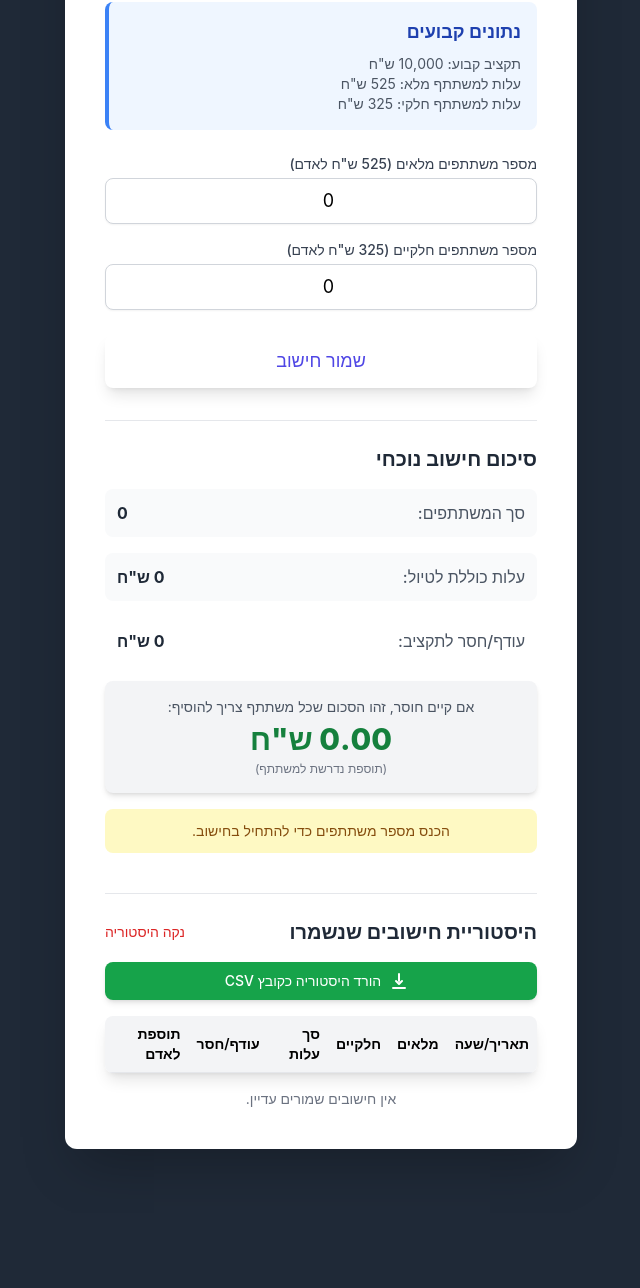
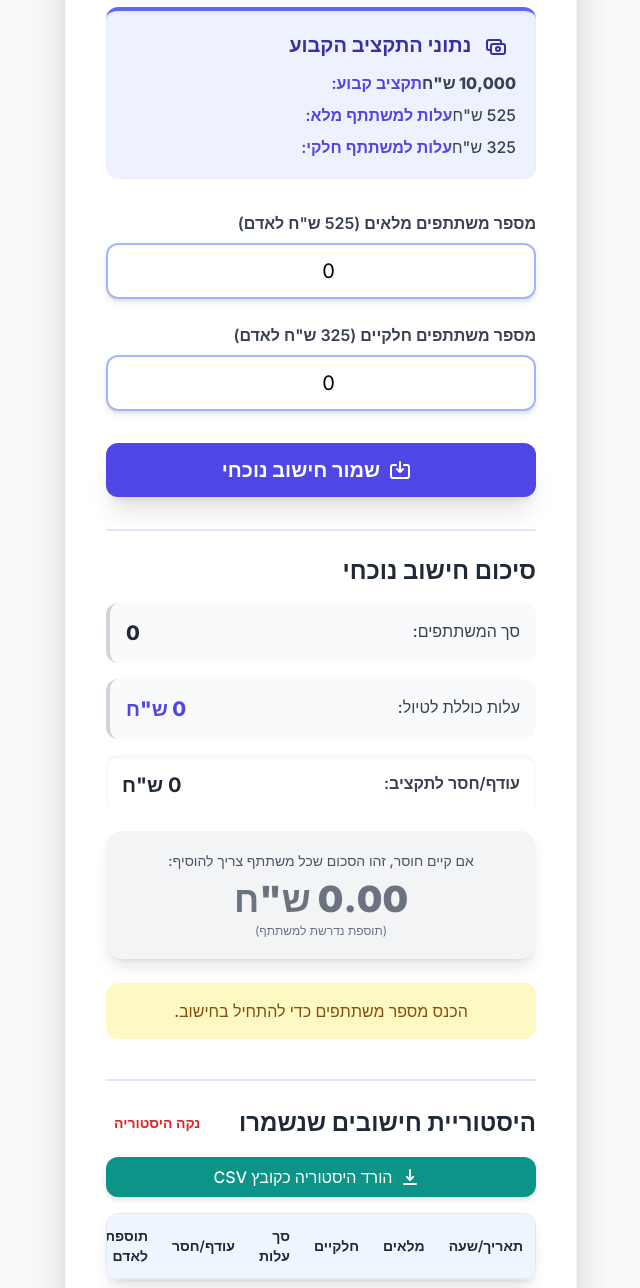
Before and after one commit to MRoth-79/Men-s_travel_calculator, a plain HTML site: page index.html in a window 1280 px wide. Shown: the part 162-1450 px from the top of the page, without its empty margins (319-959 px from the left). Before the commit the page ends 1375 px from the top, so only its background shows below. Drawn offline with nearby package versions, Linux system fonts and the light colour scheme.

Commit message:
Update index.html

```diff
--- a/index.html
+++ b/index.html
@@ -8,107 +8,118 @@
     <script src="https://cdn.tailwindcss.com"></script>
     <!-- הגדרת פונט Inter -->
     <style>
+        @import url('https://fonts.googleapis.com/css2?family=Inter:wght@100..900&display=swap');
         body {
             font-family: 'Inter', sans-serif;
-            background-color: #1f2937; /* Dark background */
-        }
-        .card {
-            background-color: #ffffff;
         }
         /* סגנון עבור הטבלה */
         .history-table th, .history-table td {
-            padding: 0.5rem;
+            padding: 0.75rem;
             text-align: right;
             border-bottom: 1px solid #e5e7eb;
         }
         .history-table th {
-            background-color: #f3f4f6;
+            background-color: #eff6ff; /* כחול בהיר מאוד לכותרות */
             font-weight: 600;
+            color: #1f2937;
         }
         .history-table tr:last-child td {
             border-bottom: none;
         }
     </style>
 </head>
-<body class="p-4 md:p-8 min-h-screen flex items-start justify-center">
+<body class="p-4 md:p-8 min-h-screen flex items-center justify-center bg-gray-50">
 
-    <div class="w-full max-w-lg card p-6 md:p-10 rounded-xl shadow-2xl my-8">
-        <h1 class="text-3xl font-bold mb-6 text-center text-gray-800">מחשבון מימון לטיול גברים</h1>
+    <div class="w-full max-w-lg bg-white p-6 md:p-10 rounded-3xl shadow-2xl my-8 transform transition duration-500 hover:shadow-3xl border border-gray-100">
+        <h1 class="text-4xl font-extrabold mb-6 text-center text-indigo-700">
+            מחשבון מימון לטיול גברים
+        </h1>
 
-        <!-- הגדרות קבועות מוצגות -->
-        <div class="mb-6 bg-blue-50 p-4 rounded-lg border-l-4 border-blue-500">
-            <h2 class="text-lg font-semibold text-blue-800 mb-2">נתונים קבועים</h2>
-            <p class="text-sm text-gray-600">
-                <span class="font-medium">תקציב קבוע:</span> 10,000 ש"ח
-            </p>
-            <p class="text-sm text-gray-600">
-                <span class="font-medium">עלות למשתתף מלא:</span> 525 ש"ח
-            </p>
-            <p class="text-sm text-gray-600">
-                <span class="font-medium">עלות למשתתף חלקי:</span> 325 ש"ח
-            </p>
+        <!-- נתונים קבועים - מודגשים במשטח צבעוני ונעים -->
+        <div class="mb-8 bg-indigo-50 p-5 rounded-xl border-t-4 border-indigo-500 shadow-inner">
+            <h2 class="text-xl font-bold text-indigo-800 mb-3">
+                <svg xmlns="http://www.w3.org/2000/svg" class="h-6 w-6 inline-block ml-2 rtl:mr-2 align-middle" fill="none" viewBox="0 0 24 24" stroke="currentColor" stroke-width="2">
+                  <path stroke-linecap="round" stroke-linejoin="round" d="M17 9V7a2 2 0 00-2-2H5a2 2 0 00-2 2v6a2 2 0 002 2h2m2 4h10a2 2 0 002-2v-6a2 2 0 00-2-2H9a2 2 0 00-2 2v6a2 2 0 002 2zm7-5a2 2 0 11-4 0 2 2 0 014 0z" />
+                </svg>
+                נתוני התקציב הקבוע
+            </h2>
+            <div class="space-y-2 text-gray-700 text-base font-medium">
+                <p>
+                    <span class="text-indigo-600 font-semibold">תקציב קבוע:</span>
+                    <span class="float-left rtl:float-right font-extrabold">10,000 ש"ח</span>
+                </p>
+                <p>
+                    <span class="text-indigo-600 font-semibold">עלות למשתתף מלא:</span>
+                    <span class="float-left rtl:float-right">525 ש"ח</span>
+                </p>
+                <p>
+                    <span class="text-indigo-600 font-semibold">עלות למשתתף חלקי:</span>
+                    <span class="float-left rtl:float-right">325 ש"ח</span>
+                </p>
+            </div>
         </div>
 
-        <!-- טופס קלט -->
-        <div class="space-y-4">
+        <!-- טופס קלט - עם עיצוב אינטראקטיבי -->
+        <div class="space-y-6">
             <!-- קלט משתתפים מלאים -->
             <div>
-                <label for="numFull" class="block text-sm font-medium text-gray-700 mb-1">
+                <label for="numFull" class="block text-base font-semibold text-gray-700 mb-2">
                     מספר משתתפים מלאים (525 ש"ח לאדם)
                 </label>
                 <input type="number" id="numFull" value="0" min="0"
-                        class="mt-1 block w-full px-4 py-2 border border-gray-300 rounded-lg shadow-sm focus:ring-indigo-500 focus:border-indigo-500 text-lg text-center"
+                        class="mt-1 block w-full px-4 py-3 border-2 border-indigo-300 rounded-xl shadow-md text-xl text-center transition duration-150 ease-in-out focus:ring-4 focus:ring-indigo-200 focus:border-indigo-500"
                         oninput="calculateCost()">
             </div>
 
             <!-- קלט משתתפים חלקיים -->
             <div>
-                <label for="numPartial" class="block text-sm font-medium text-gray-700 mb-1">
+                <label for="numPartial" class="block text-base font-semibold text-gray-700 mb-2">
                     מספר משתתפים חלקיים (325 ש"ח לאדם)
                 </label>
                 <input type="number" id="numPartial" value="0" min="0"
-                        class="mt-1 block w-full px-4 py-2 border border-gray-300 rounded-lg shadow-sm focus:ring-indigo-500 focus:border-indigo-500 text-lg text-center"
+                        class="mt-1 block w-full px-4 py-3 border-2 border-indigo-300 rounded-xl shadow-md text-xl text-center transition duration-150 ease-in-out focus:ring-4 focus:ring-indigo-200 focus:border-indigo-500"
                         oninput="calculateCost()">
             </div>
         </div>
 
-        <!-- כפתורי פעולה - שונה ל-grid-cols-1 -->
-        <div class="grid grid-cols-1 gap-3 mt-6">
-
-            <!-- כפתור שמירה -->
+        <!-- כפתור שמירה - מודגש ונעים -->
+        <div class="mt-8">
             <button onclick="saveCalculation()"
-                    class="w-full flex justify-center py-3 px-4 border border-transparent rounded-lg shadow-lg text-lg font-medium text-indigo-600 bg-white border-indigo-600 border hover:bg-indigo-50 focus:outline-none focus:ring-2 focus:ring-offset-2 focus:ring-indigo-500 transition duration-150 ease-in-out transform hover:scale-[1.01]">
-                שמור חישוב
+                    class="w-full flex justify-center items-center py-3 px-4 border border-transparent rounded-xl shadow-xl text-xl font-bold text-white bg-indigo-600 hover:bg-indigo-700 focus:outline-none focus:ring-4 focus:ring-indigo-300 transition duration-300 ease-in-out transform hover:scale-[1.02]">
+                <svg xmlns="http://www.w3.org/2000/svg" class="h-6 w-6 ml-2 rtl:mr-2" fill="none" viewBox="0 0 24 24" stroke="currentColor" stroke-width="2">
+                  <path stroke-linecap="round" stroke-linejoin="round" d="M8 7H5a2 2 0 00-2 2v9a2 2 0 002 2h14a2 2 0 002-2V9a2 2 0 00-2-2h-3m-1 4l-3 3m0 0l-3-3m3 3V4" />
+                </svg>
+                שמור חישוב נוכחי
             </button>
         </div>
 
-        <!-- אזור תוצאות -->
-        <div class="mt-8 pt-6 border-t border-gray-200 space-y-4">
-            <h2 class="text-xl font-bold text-gray-800">סיכום חישוב נוכחי</h2>
+        <!-- אזור תוצאות - עם צבעים דינמיים וגדולים -->
+        <div class="mt-8 pt-6 border-t-2 border-indigo-100 space-y-4">
+            <h2 class="text-2xl font-bold text-gray-800">סיכום חישוב נוכחי</h2>
 
             <!-- סך המשתתפים -->
-            <div class="flex justify-between p-3 bg-gray-50 rounded-lg">
-                <span class="font-medium text-gray-600">סך המשתתפים:</span>
-                <span id="totalPeopleOutput" class="font-bold text-gray-800">0</span>
+            <div class="flex justify-between p-4 bg-gray-50 rounded-xl border-l-4 border-gray-300">
+                <span class="font-medium text-gray-700">סך המשתתפים:</span>
+                <span id="totalPeopleOutput" class="font-extrabold text-xl text-gray-800">0</span>
             </div>
 
             <!-- עלות כוללת -->
-            <div class="flex justify-between p-3 bg-gray-50 rounded-lg">
-                <span class="font-medium text-gray-600">עלות כוללת לטיול:</span>
-                <span id="totalCostOutput" class="font-bold text-gray-800">0 ש"ח</span>
+            <div class="flex justify-between p-4 bg-gray-50 rounded-xl border-l-4 border-gray-300">
+                <span class="font-medium text-gray-700">עלות כוללת לטיול:</span>
+                <span id="totalCostOutput" class="font-extrabold text-xl text-indigo-600">0 ש"ח</span>
             </div>
 
-            <!-- עודף/חסר לתקציב -->
-            <div class="flex justify-between p-3 rounded-lg" id="deficitBox">
-                <span class="font-medium text-gray-600" id="deficitLabel">עודף/חסר לתקציב (חסר):</span>
-                <span id="deficitOutput" class="font-bold text-red-600">0 ש"ח</span>
+            <!-- עודף/חסר לתקציב - דינמי -->
+            <div class="flex justify-between p-4 rounded-xl shadow-inner transition duration-300" id="deficitBox">
+                <span class="font-semibold text-gray-700" id="deficitLabel">עודף/חסר לתקציב (חסר):</span>
+                <span id="deficitOutput" class="font-extrabold text-xl text-red-600">0 ש"ח</span>
             </div>
 
-            <!-- תוספת נדרשת לאדם -->
-            <div class="p-4 rounded-lg shadow-md" id="contributionBox">
-                <p class="text-center text-sm text-gray-600 mb-1">אם קיים חוסר, זהו הסכום שכל משתתף צריך להוסיף:</p>
+            <!-- תוספת נדרשת לאדם - האלמנט הכי בולט -->
+            <div class="p-5 rounded-2xl shadow-lg transition duration-300 transform hover:scale-[1.01]" id="contributionBox">
+                <p class="text-center text-sm text-gray-600 mb-2 font-medium">אם קיים חוסר, זהו הסכום שכל משתתף צריך להוסיף:</p>
                 <div class="flex flex-col items-center">
-                    <span class="text-3xl font-extrabold text-green-700" id="contributionPerPersonOutput">
+                    <span class="text-4xl font-black text-green-700" id="contributionPerPersonOutput">
                         0.00 ש"ח
                     </span>
                     <span class="text-xs text-gray-500 mt-1">(תוספת נדרשת למשתתף)</span>
@@ -117,21 +128,21 @@
         </div>
 
         <!-- הודעות שגיאה/מידע -->
-        <div id="messageBox" class="mt-4 p-3 rounded-lg text-center text-sm hidden"></div>
+        <div id="messageBox" class="mt-6 p-4 rounded-xl text-center text-sm font-medium hidden transition duration-300"></div>
 
-        <!-- טבלת היסטוריית חישובים (חדש) -->
-        <div class="mt-10 pt-6 border-t border-gray-200">
+        <!-- טבלת היסטוריית חישובים -->
+        <div class="mt-10 pt-6 border-t-2 border-indigo-100">
             <div class="flex justify-between items-center mb-4">
-                <h2 class="text-xl font-bold text-gray-800">היסטוריית חישובים שנשמרו</h2>
+                <h2 class="text-2xl font-bold text-gray-800">היסטוריית חישובים שנשמרו</h2>
                 <button onclick="clearHistory()"
-                        class="text-sm text-red-600 hover:text-red-800 font-medium transition duration-150">
+                        class="text-sm text-red-600 hover:text-red-800 font-semibold transition duration-150 p-2 rounded-lg hover:bg-red-50">
                     נקה היסטוריה
                 </button>
             </div>
 
-            <!-- כפתור הורדת CSV חדש -->
+            <!-- כפתור הורדת CSV -->
             <button onclick="downloadHistoryTableAsCSV()"
-                    class="w-full flex justify-center py-2 px-4 border border-transparent rounded-lg shadow-md text-sm font-medium text-white bg-green-600 hover:bg-green-700 focus:outline-none focus:ring-2 focus:ring-offset-2 focus:ring-green-500 transition duration-150 ease-in-out transform hover:scale-[1.01] mb-4">
+                    class="w-full flex justify-center items-center py-2 px-4 rounded-xl shadow-md text-base font-medium text-white bg-teal-600 hover:bg-teal-700 focus:outline-none focus:ring-2 focus:ring-teal-500 focus:ring-offset-2 transition duration-150 ease-in-out transform hover:scale-[1.01] mb-4">
                 <svg xmlns="http://www.w3.org/2000/svg" class="h-5 w-5 ml-2 rtl:mr-2" viewBox="0 0 20 20" fill="currentColor">
                     <path fill-rule="evenodd" d="M3 17a1 1 0 011-1h12a1 1 0 110 2H4a1 1 0 01-1-1zm3.293-7.707a1 1 0 011.414 0L10 11.586l2.293-2.293a1 1 0 111.414 1.414l-3 3a1 1 0 01-1.414 0l-3-3a1 1 0 010-1.414z" clip-rule="evenodd" />
                     <path fill-rule="evenodd" d="M10 2a1 1 0 011 1v7a1 1 0 11-2 0V3a1 1 0 011-1z" clip-rule="evenodd" />
@@ -139,16 +150,16 @@
                 הורד היסטוריה כקובץ CSV
             </button>
 
-            <div class="overflow-x-auto rounded-lg shadow-lg">
+            <div class="overflow-x-auto rounded-xl shadow-lg border border-gray-200">
                 <table class="w-full text-sm history-table border-collapse">
                     <thead>
                         <tr>
-                            <th class="py-2 px-3 border-b-2 border-gray-300">תאריך/שעה</th>
-                            <th class="py-2 px-3 border-b-2 border-gray-300">מלאים</th>
-                            <th class="py-2 px-3 border-b-2 border-gray-300">חלקיים</th>
-                            <th class="py-2 px-3 border-b-2 border-gray-300">סך עלות</th>
-                            <th class="py-2 px-3 border-b-2 border-gray-300">עודף/חסר</th>
-                            <th class="py-2 px-3 border-b-2 border-gray-300">תוספת לאדם</th>
+                            <th class="py-3 px-3 border-b-2 border-indigo-300 text-center">תאריך/שעה</th>
+                            <th class="py-3 px-3 border-b-2 border-indigo-300 text-center">מלאים</th>
+                            <th class="py-3 px-3 border-b-2 border-indigo-300 text-center">חלקיים</th>
+                            <th class="py-3 px-3 border-b-2 border-indigo-300 text-center">סך עלות</th>
+                            <th class="py-3 px-3 border-b-2 border-indigo-300 text-center">עודף/חסר</th>
+                            <th class="py-3 px-3 border-b-2 border-indigo-300 text-center">תוספת לאדם</th>
                         </tr>
                     </thead>
                     <tbody id="historyTableBody" class="bg-white">
@@ -157,7 +168,7 @@
                 </table>
             </div>
 
-            <p id="noHistoryMessage" class="mt-4 text-center text-gray-500 text-sm hidden">
+            <p id="noHistoryMessage" class="mt-4 text-center text-gray-500 text-sm font-medium hidden">
                 אין חישובים שמורים עדיין.
             </p>
         </div>
@@ -220,7 +231,7 @@
             // רינדור השורות מהיסטוריה (החדש ביותר ראשון)
             [...calculationHistory].reverse().forEach(calc => {
                 const row = tableBody.insertRow();
-                row.className = 'hover:bg-gray-50';
+                row.className = 'hover:bg-indigo-50 transition duration-150';
 
                 // פורמט תאריך ושעה
                 const date = new Date(calc.timestamp);
@@ -228,24 +239,30 @@
                 const formattedDate = date.toLocaleDateString('he-IL');
 
                 // צביעה ועיצוב העודף/חסר
-                let deficitText = calc.deficit < 0
-                    ? `עודף (${(calc.deficit * -1).toLocaleString('he-IL')} ש"ח)`
-                    : calc.deficit > 0
-                    ? `חסר (${calc.deficit.toLocaleString('he-IL')} ש"ח)`
-                    : 'מאוזן (0 ש"ח)';
+                let deficitText;
+                let deficitClass;
 
-                let deficitClass = calc.deficit < 0 ? 'text-blue-600 font-medium' : calc.deficit > 0 ? 'text-red-600 font-medium' : 'text-gray-600';
+                if (calc.deficit < 0) {
+                    deficitText = `עודף (${(calc.deficit * -1).toLocaleString('he-IL')} ש"ח)`;
+                    deficitClass = 'text-teal-600 font-bold'; // שימוש בצבע תכלת/טורקיז לעודף
+                } else if (calc.deficit > 0) {
+                    deficitText = `חסר (${calc.deficit.toLocaleString('he-IL')} ש"ח)`;
+                    deficitClass = 'text-red-600 font-bold'; // אדום לחוסר
+                } else {
+                    deficitText = 'מאוזן (0 ש"ח)';
+                    deficitClass = 'text-gray-600 font-medium';
+                }
 
                 // הוספת התאים
                 row.innerHTML = `
                     <td class="py-2 px-3 whitespace-nowrap text-gray-500">
-                        ${formattedDate}<br><span class="text-xs">${formattedTime}</span>
+                        ${formattedDate}<br><span class="text-xs text-gray-400">${formattedTime}</span>
                     </td>
-                    <td class="py-2 px-3 text-center">${calc.numFull}</td>
-                    <td class="py-2 px-3 text-center">${calc.numPartial}</td>
-                    <td class="py-2 px-3 font-semibold">${calc.totalCost.toLocaleString('he-IL')} ש"ח</td>
+                    <td class="py-2 px-3 text-center font-medium">${calc.numFull}</td>
+                    <td class="py-2 px-3 text-center font-medium">${calc.numPartial}</td>
+                    <td class="py-2 px-3 font-extrabold text-indigo-600">${calc.totalCost.toLocaleString('he-IL')} ש"ח</td>
                     <td class="py-2 px-3 ${deficitClass}">${deficitText}</td>
-                    <td class="py-2 px-3 text-center text-sm font-bold text-green-700">${calc.contributionPerPerson.toFixed(2).toLocaleString('he-IL')} ש"ח</td>
+                    <td class="py-2 px-3 text-center text-base font-black text-green-700">${calc.contributionPerPerson.toFixed(2).toLocaleString('he-IL')} ש"ח</td>
                 `;
             });
         }
@@ -262,7 +279,7 @@
             if (totalPeople === 0) {
                 const messageBox = document.getElementById('messageBox');
                 messageBox.textContent = 'לא ניתן לשמור חישוב ללא משתתפים.';
-                messageBox.className = 'mt-4 p-3 rounded-lg text-center text-sm bg-red-100 text-red-800';
+                messageBox.className = 'mt-6 p-4 rounded-xl text-center text-base font-medium bg-red-100 text-red-800 transition duration-300';
                 messageBox.classList.remove('hidden');
                 return;
             }
@@ -288,7 +305,7 @@
 
             const messageBox = document.getElementById('messageBox');
             messageBox.textContent = 'החישוב נשמר בהצלחה בהיסטוריה.';
-            messageBox.className = 'mt-4 p-3 rounded-lg text-center text-sm bg-green-100 text-green-800';
+            messageBox.className = 'mt-6 p-4 rounded-xl text-center text-base font-medium bg-green-100 text-green-800 transition duration-300';
             messageBox.classList.remove('hidden');
         }
 
@@ -305,12 +322,12 @@
 
             const messageBox = document.getElementById('messageBox');
             messageBox.textContent = 'היסטוריית החישובים נוקתה בהצלחה.';
-            messageBox.className = 'mt-4 p-3 rounded-lg text-center text-sm bg-orange-100 text-orange-800';
+            messageBox.className = 'mt-6 p-4 rounded-xl text-center text-base font-medium bg-yellow-100 text-yellow-800 transition duration-300';
             messageBox.classList.remove('hidden');
         }
 
 
-        // פונקציה לחישוב העלויות (ללא שינוי מהותי)
+        // פונקציה לחישוב העלויות
         function calculateCost() {
             // קבלת הקלטים
             const numFull = parseInt(document.getElementById('numFull').value) || 0;
@@ -336,8 +353,8 @@
             totalCostOutput.textContent = totalCost.toLocaleString('he-IL') + ' ש"ח';
 
             // איפוס סגנון
-            deficitBox.className = 'flex justify-between p-3 rounded-lg';
-            contributionBox.className = 'p-4 rounded-lg shadow-md';
+            deficitBox.className = 'flex justify-between p-4 rounded-xl shadow-inner transition duration-300';
+            contributionBox.className = 'p-5 rounded-2xl shadow-lg transition duration-300 transform hover:scale-[1.01]';
             messageBox.classList.add('hidden');
 
             let contributionPerPerson = 0;
@@ -346,12 +363,13 @@
                 // מקרה: אין משתתפים
                 deficitLabel.textContent = 'עודף/חסר לתקציב:';
                 deficitOutput.textContent = '0 ש"ח';
-                deficitOutput.className = 'font-bold text-gray-800';
+                deficitOutput.className = 'font-bold text-xl text-gray-800';
                 contributionPerPersonOutput.textContent = '0.00 ש"ח';
+                contributionPerPersonOutput.className = 'text-4xl font-black text-gray-500';
                 contributionBox.classList.add('bg-gray-100');
 
                 messageBox.textContent = 'הכנס מספר משתתפים כדי להתחיל בחישוב.';
-                messageBox.className = 'mt-4 p-3 rounded-lg text-center text-sm bg-yellow-100 text-yellow-800';
+                messageBox.className = 'mt-6 p-4 rounded-xl text-center text-base font-medium bg-yellow-100 text-yellow-800';
                 messageBox.classList.remove('hidden');
 
                 return;
@@ -361,42 +379,45 @@
                 // מקרה: חסר כסף (Deficit)
                 deficitLabel.textContent = 'חסר לתקציב:';
                 deficitOutput.textContent = deficit.toLocaleString('he-IL') + ' ש"ח';
-                deficitOutput.className = 'font-bold text-red-600';
-                deficitBox.classList.add('bg-red-50');
+                deficitOutput.className = 'font-extrabold text-xl text-red-600';
+                deficitBox.classList.add('bg-red-50', 'border-l-4', 'border-red-400');
 
                 // חישוב התוספת לאדם
                 contributionPerPerson = deficit / totalPeople;
                 contributionPerPersonOutput.textContent = contributionPerPerson.toFixed(2).toLocaleString('he-IL') + ' ש"ח';
-                contributionBox.classList.add('bg-green-100');
+                contributionPerPersonOutput.className = 'text-4xl font-black text-green-700';
+                contributionBox.classList.add('bg-green-100', 'border-4', 'border-green-300');
 
                 messageBox.textContent = 'נדרשת תוספת של כסף מכל משתתף כדי לכסות את החוסר.';
-                messageBox.className = 'mt-4 p-3 rounded-lg text-center text-sm bg-green-100 text-green-800';
+                messageBox.className = 'mt-6 p-4 rounded-xl text-center text-base font-medium bg-green-100 text-green-800';
 
             } else if (deficit < 0) {
                 // מקרה: יש עודף כסף (Surplus)
                 deficitLabel.textContent = 'עודף בתקציב:';
                 // מציג את העודף כערך חיובי
                 deficitOutput.textContent = (deficit * -1).toLocaleString('he-IL') + ' ש"ח';
-                deficitOutput.className = 'font-bold text-blue-600';
-                deficitBox.classList.add('bg-blue-50');
+                deficitOutput.className = 'font-extrabold text-xl text-teal-600'; // שימוש בצבע תכלת/טורקיז לעודף
+                deficitBox.classList.add('bg-teal-50', 'border-l-4', 'border-teal-400');
 
                 contributionPerPersonOutput.textContent = '0.00 ש"ח';
+                contributionPerPersonOutput.className = 'text-4xl font-black text-gray-500';
                 contributionBox.classList.add('bg-gray-100');
 
                 messageBox.textContent = `יש לכם עודף של ${(deficit * -1).toLocaleString('he-IL')} ש"ח. אין צורך בתוספת.`;
-                messageBox.className = 'mt-4 p-3 rounded-lg text-center text-sm bg-blue-100 text-blue-800';
+                messageBox.className = 'mt-6 p-4 rounded-xl text-center text-base font-medium bg-blue-100 text-blue-800';
 
             } else {
                 // מקרה: בדיוק בכסף
-                deficitLabel.textContent = 'עודף/חסר לתקציב:';
+                deficitLabel.textContent = 'מאוזן:';
                 deficitOutput.textContent = '0 ש"ח';
-                deficitOutput.className = 'font-bold text-gray-800';
-                deficitBox.classList.add('bg-yellow-50');
+                deficitOutput.className = 'font-extrabold text-xl text-gray-800';
+                deficitBox.classList.add('bg-yellow-50', 'border-l-4', 'border-yellow-400');
                 contributionPerPersonOutput.textContent = '0.00 ש"ח';
+                contributionPerPersonOutput.className = 'text-4xl font-black text-gray-500';
                 contributionBox.classList.add('bg-gray-100');
 
                 messageBox.textContent = 'העלות הכוללת תואמת בדיוק לתקציב הקבוע! אין צורך בתוספת.';
-                messageBox.className = 'mt-4 p-3 rounded-lg text-center text-sm bg-yellow-100 text-yellow-800';
+                messageBox.className = 'mt-6 p-4 rounded-xl text-center text-base font-medium bg-yellow-100 text-yellow-800';
             }
 
             // תמיד מציג את הודעת המידע
@@ -410,7 +431,7 @@
             if (calculationHistory.length === 0) {
                 const messageBox = document.getElementById('messageBox');
                 messageBox.textContent = 'אין חישובים שמורים להורדה.';
-                messageBox.className = 'mt-4 p-3 rounded-lg text-center text-sm bg-red-100 text-red-800';
+                messageBox.className = 'mt-6 p-4 rounded-xl text-center text-base font-medium bg-red-100 text-red-800';
                 messageBox.classList.remove('hidden');
                 return;
             }
@@ -466,7 +487,7 @@
 
             const messageBox = document.getElementById('messageBox');
             messageBox.textContent = 'היסטוריית החישובים הורדה בהצלחה כקובץ CSV.';
-            messageBox.className = 'mt-4 p-3 rounded-lg text-center text-sm bg-blue-100 text-blue-800';
+            messageBox.className = 'mt-6 p-4 rounded-xl text-center text-base font-medium bg-teal-100 text-teal-800';
             messageBox.classList.remove('hidden');
         }
 
```
